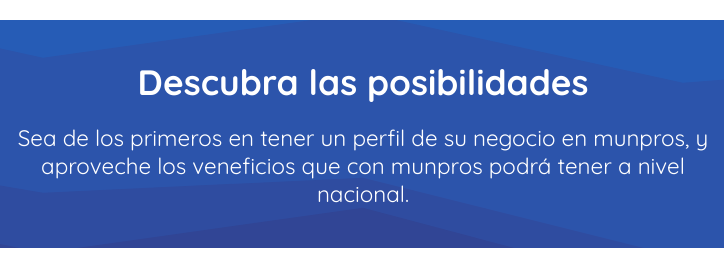
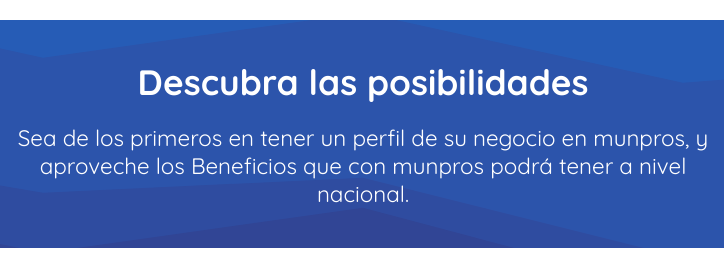
Before and after one commit to Jonsalinas/mvpmunpros, a website: page index.html in a window 1280 px wide. Shown: the part 780-1038 px from the top of the page, 277-1001 px from the left. Drawn offline with nearby package versions, Linux system fonts and the light colour scheme; a web font is replaced by a local one.

Commit message:
Update index.html

```diff
--- a/index.html
+++ b/index.html
@@ -58,7 +58,7 @@
             <div class="box  pt40 pb40 plr20">
                 <h2 class="subtitle-section mb20">Descubra las posibilidades</h2>
                 <p class="context-section">Sea de los primeros en tener un perfil de su negocio en munpros, y aproveche
-                    los veneficios que con munpros podrá tener a nivel nacional.</p>
+                    los Beneficios que con munpros podrá tener a nivel nacional.</p>
             </div>
 
 
```
